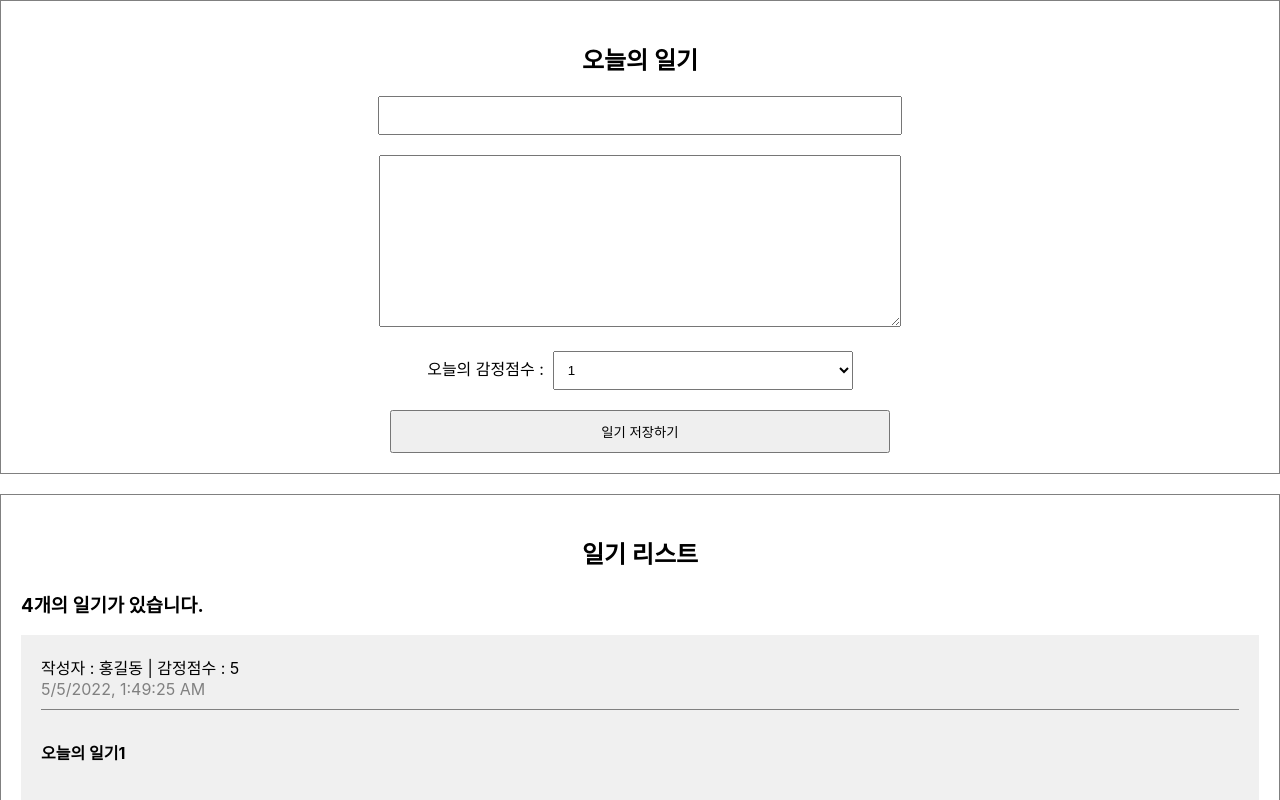
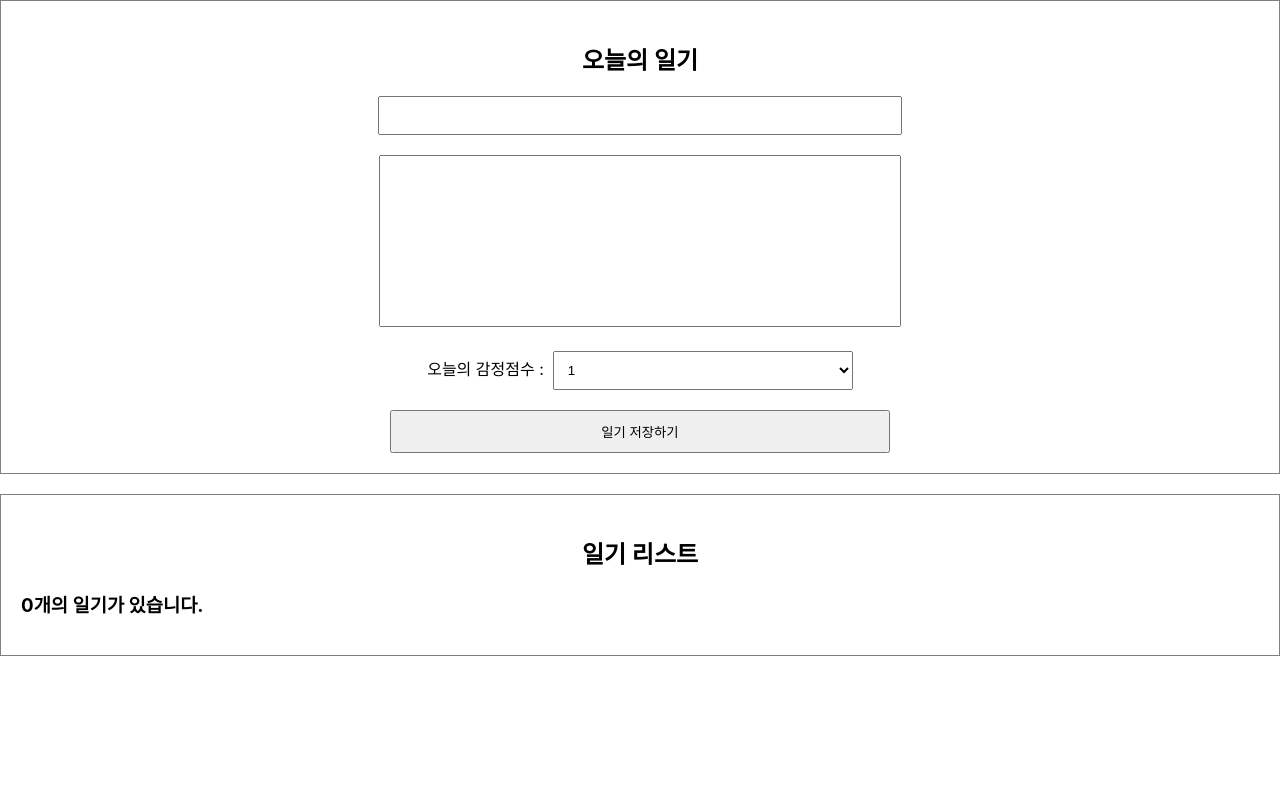
Before and after one commit to DINGUNOTE/react-diary-proto, a React (Create React App) app: page / in a window 1280 px wide. Shown: the top 800 px of the page. Built offline with nearby package versions, Linux system fonts and the light colour scheme.

Commit message:
# 일기 리스트에 일기 추가 기능 구현

```diff
--- a/src/App.css
+++ b/src/App.css
@@ -1,7 +1,7 @@
 .diary-editor{padding:20px;text-align:center;border:1px solid gray;}
 .diary-editor input,
 .diary-editor textarea{margin-bottom:20px;padding:10px;width:500px;}
-.diary-editor textarea{height:150px;}
+.diary-editor textarea{height:150px;resize:none;}
 .diary-editor select{margin-bottom:20px;padding:10px;width:300px;}
 .diary-editor button{padding:10px;width:500px;cursor:pointer;}
 
--- a/src/App.js
+++ b/src/App.js
@@ -1,43 +1,61 @@
+import { useState, useRef } from 'react';
 import DiaryEditor from './components/DiaryEditor';
 import DiaryList from './components/DiaryList';
 import './App.css';
 
-const dummyList = [
-  {
-    id: 1,
-    author: '홍길동',
-    content: '오늘의 일기1',
-    emotion: 5,
-    createdDate: new Date().getTime(),
-  },
-  {
-    id: 2,
-    author: '아무개',
-    content: '오늘의 일기2',
-    emotion: 5,
-    createdDate: new Date().getTime(),
-  },
-  {
-    id: 3,
-    author: '이순신',
-    content: '오늘의 일기3',
-    emotion: 5,
-    createdDate: new Date().getTime(),
-  },
-  {
-    id: 4,
-    author: '이성계',
-    content: '오늘의 일기4',
-    emotion: 5,
-    createdDate: new Date().getTime(),
-  },
-];
+// const dummyList = [
+//   {
+//     id: 1,
+//     author: '홍길동',
+//     content: '오늘의 일기1',
+//     emotion: 5,
+//     createdDate: new Date().getTime(),
+//   },
+//   {
+//     id: 2,
+//     author: '아무개',
+//     content: '오늘의 일기2',
+//     emotion: 5,
+//     createdDate: new Date().getTime(),
+//   },
+//   {
+//     id: 3,
+//     author: '이순신',
+//     content: '오늘의 일기3',
+//     emotion: 5,
+//     createdDate: new Date().getTime(),
+//   },
+//   {
+//     id: 4,
+//     author: '이성계',
+//     content: '오늘의 일기4',
+//     emotion: 5,
+//     createdDate: new Date().getTime(),
+//   },
+// ];
 
 function App() {
+  const [data, setData] = useState([]);
+
+  const dataId = useRef(0);
+
+  const onCreate = (author, content, emotion) => {
+    const createdDate = new Date().getTime();
+    const newItem = {
+      id: dataId.current,
+      author,
+      content,
+      emotion,
+      createdDate,
+    };
+    dataId.currnet += 1;
+    setData([newItem, ...data]);
+  };
+
   return (
     <div className="App">
-      <DiaryEditor />
-      <DiaryList diaryList={dummyList} />
+      <DiaryEditor onCreate={onCreate} />
+      <DiaryList diaryList={data} />
     </div>
   );
 }
--- a/src/components/DiaryEditor.js
+++ b/src/components/DiaryEditor.js
@@ -1,6 +1,6 @@
 import { useState, useRef } from 'react';
 
-const DiaryEditor = () => {
+const DiaryEditor = ({ onCreate }) => {
   const authorInput = useRef();
   const contentInput = useRef();
 
@@ -28,7 +28,13 @@
       return;
     }
 
+    onCreate(state.author, state.content, state.emotion);
     alert('저장 성공');
+    setState({
+      author: '',
+      content: '',
+      emotion: 1,
+    });
   };
 
   return (
```
